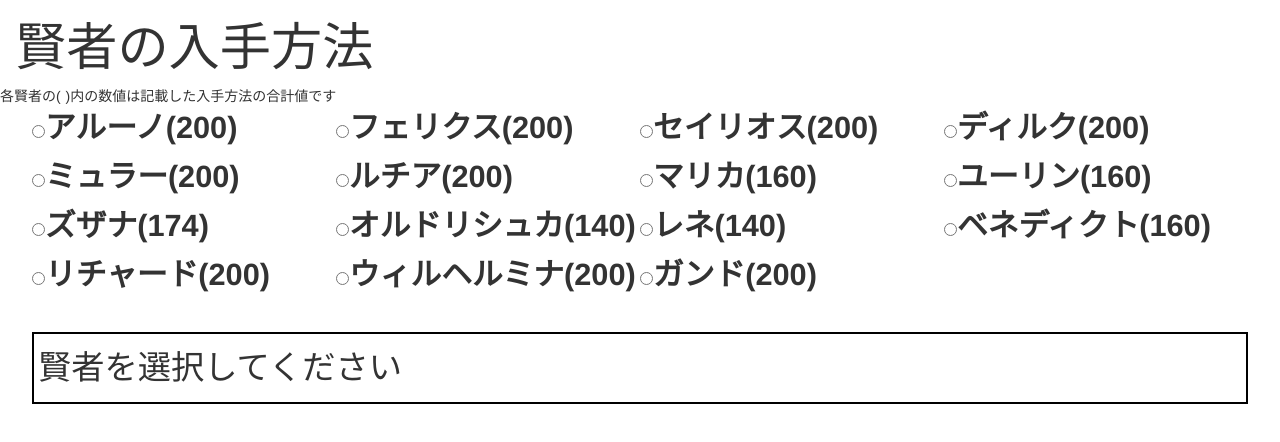
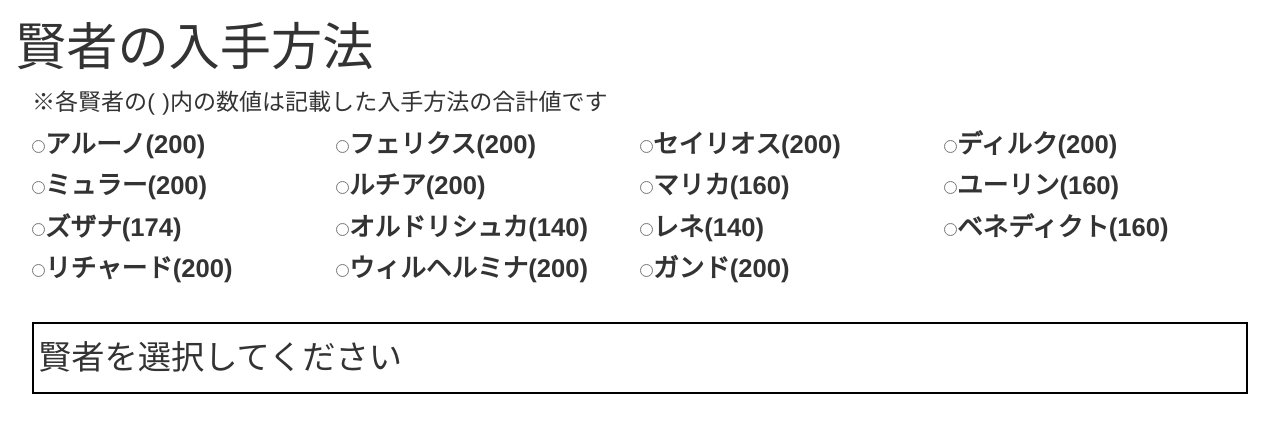
Before and after one commit to hisanak/machiburedb, a Nuxt app: page /pundits in a window 1280 px wide. Shown: the top 442 px of the page. Built offline with nearby package versions, Linux system fonts and the light colour scheme.

Commit message:
change the layout of pundits

```diff
--- a/pages/pundits.vue
+++ b/pages/pundits.vue
@@ -1,8 +1,8 @@
 <template>
   <div class="mbc-items">
     <h1>賢者の入手方法</h1>
-    <div>
-      <span>各賢者の( )内の数値は記載した入手方法の合計値です</span>
+    <div class="memo">
+      <p class="memo">※各賢者の( )内の数値は記載した入手方法の合計値です</p>
     </div>
     <div class="sel_list">
       <div class="sel_pundit" v-for="pundit in pundits" :key="pundit.id">
@@ -103,6 +103,15 @@ export default {
 </script>
 
 <style>
+div.memo {
+  align: center;
+  margin: 0 auto;
+  width: 95%;
+  height: auto;
+}
+p.memo {
+  font-size: 1.8vw;
+}
 div.sel_list {
   align: center;
   margin: 0 auto;
@@ -110,7 +119,7 @@ div.sel_list {
   height: auto;
 }
 label.pundit {
-  font-size: 2.4vw;
+  font-size: 2vw;
 }
 div.sel_list:after {
   display: block;
```
